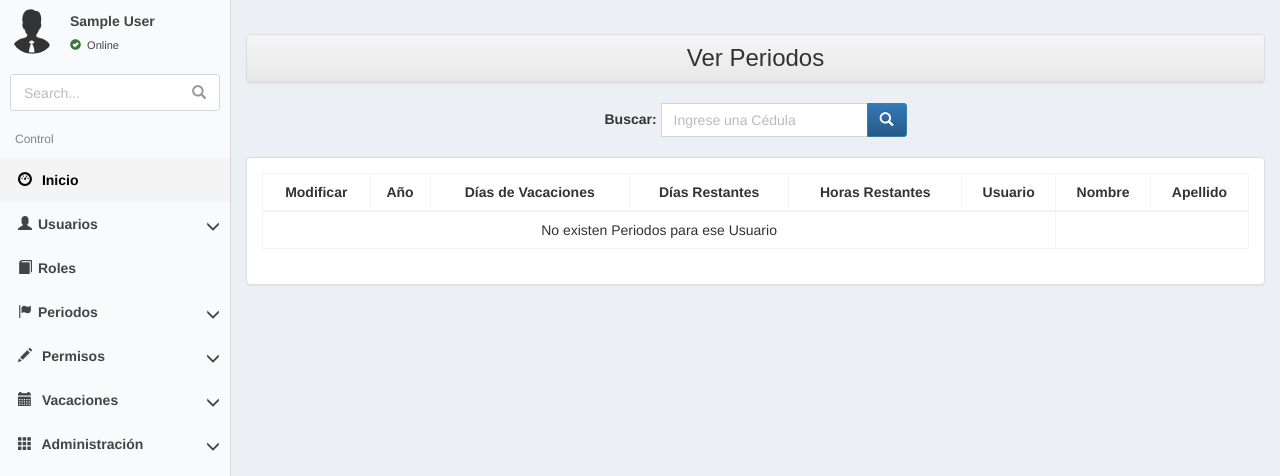
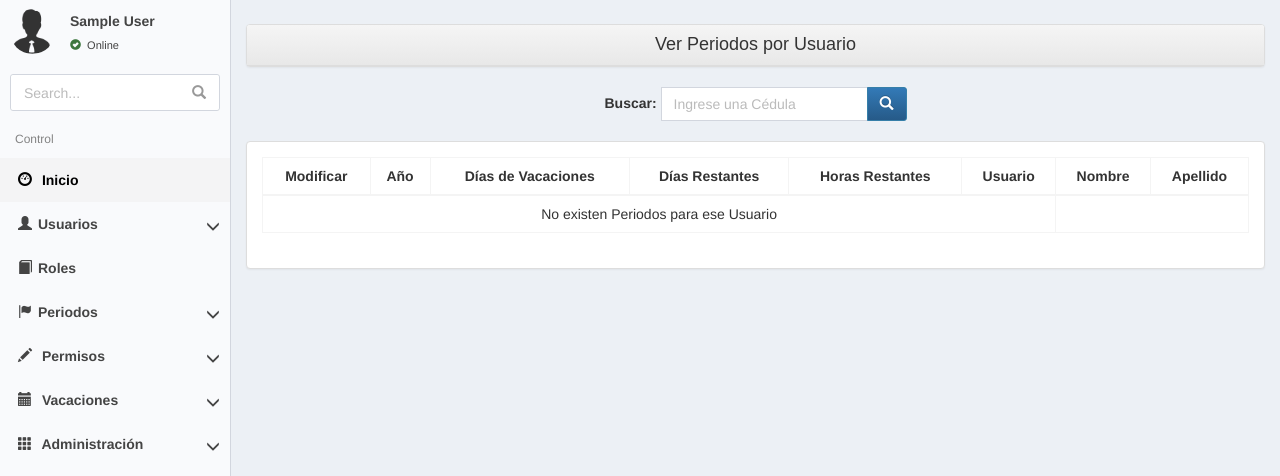
Before and after one commit to jorgevtorresr/SIMCOPV, a Django app: page /usuarios/periodos/verperiodos/ in a window 1280 px wide. Shown: the part 51-527 px from the top of the page. Run offline with Django 3.2, Linux system fonts and the light colour scheme; the visitor is signed in with stand-in values (Sample User, id 1); data comes from the database, SQL or seed files in the repository; parts of the project's set-up code (start-up, migrations or seed data) failed here and were passed over; some libraries are stand-ins or nearby versions.

Commit message:
Fixed h4 title and normalize ui

```diff
--- a/templates/base.html
+++ b/templates/base.html
@@ -147,8 +147,8 @@
               <div class="pull-right"><span class="glyphicon glyphicon-menu-down"></span></div>
               </a>
               <ul class="nav nav-second-level">
-                <li><a href="{% url 'agregarusuario' %}">Agregar Usuario</a></li>
-                <li><a href="{% url 'verusuarios' %}">Ver Usuarios</a></li>
+                <li><a href="{% url 'agregarusuario' %}"><span class="glyphicon glyphicon-record"></span> Agregar Usuario</a></li>
+                <li><a href="{% url 'verusuarios' %}"><span class="glyphicon glyphicon-record"></span> Ver Usuarios</a></li>
               </ul>
             </li>
             <li>
@@ -159,9 +159,9 @@
               <div class="pull-right"><span class="glyphicon glyphicon-menu-down"></span></div>
               </a>
               <ul class="nav nav-second-level">
-                <li><a href="{% url 'agregarperiodo' %}">Agregar Período</a></li>
-                <li><a href="{% url 'agregarperiodoporusuario' %}">Agregar Período por Usuario</a></li>
-                <li><a href="{% url 'verperiodos' %}">Ver Periodos</a></li>
+                <li><a href="{% url 'agregarperiodo' %}"><span class="glyphicon glyphicon-record"></span> Agregar Período</a></li>
+                <li><a href="{% url 'agregarperiodoporusuario' %}"><span class="glyphicon glyphicon-record"></span> Agregar Período por Usuario</a></li>
+                <li><a href="{% url 'verperiodos' %}"><span class="glyphicon glyphicon-record"></span> Ver Periodos</a></li>
               </ul>
             </li>
             <li>
@@ -169,11 +169,11 @@
               <div class="pull-right"><span class="glyphicon glyphicon-menu-down"></span></div></a>
               <ul class="nav nav-second-level">
                 {% if perms.usuarios.pedir_permiso %}
-                  <li><a href="{% url 'permiso' %}">Solicitar Permiso</a></li>
-                  <li><a href="#">Ver Permisos</a></li>
+                  <li><a href="{% url 'permiso' %}"><span class="glyphicon glyphicon-record"></span> Solicitar Permiso</a></li>
+                  <li><a href="#"><span class="glyphicon glyphicon-record"></span> Ver Permisos</a></li>
                 {% endif %}
                 {% if perms.usuarios.validar_permiso %}
-                  <li><a href="#">Validar Permisos</a></li>
+                  <li><a href="#"><span class="glyphicon glyphicon-record"></span> Validar Permisos</a></li>
                 {% endif %}
               </ul>
             </li>
@@ -182,21 +182,21 @@
             <div class="pull-right"><span class="glyphicon glyphicon-menu-down"></span></div></a>
               <ul class="nav nav-second-level">
                 {% if perms.usuarios.crear_vacaciones %}
-                  <li><a href="#">Crear Distributivo Vacaciones</a></li>
+                  <li><a href="#"><span class="glyphicon glyphicon-record"></span> Crear Distributivo Vacaciones</a></li>
                 {% endif %}
                 {% if perms.usuarios.validar_vacaciones %}
-                  <li><a href="#">Validar Vacaciones</a></li>
+                  <li><a href="#"><span class="glyphicon glyphicon-record"></span> Validar Vacaciones</a></li>
                 {% endif %}
-                <li><a href="#">Ver Vacaciones</a></li>
+                <li><a href="#"><span class="glyphicon glyphicon-record"></span> Ver Vacaciones</a></li>
               </ul>
             </li>
             <li><a href="#"><i class='glyphicon glyphicon-th'></i> <span>Administración</span>
             <div class="pull-right"><span class="glyphicon glyphicon-menu-down"></span></div></a>
               <ul class="nav nav-second-level">
                 {% if perms.usuarios.cambiar_password %}
-                  <li><a href="#usuario-pass" data-toggle="modal">Cambiar Contraseña</a></li>
+                  <li><a href="#usuario-pass" data-toggle="modal"><span class="glyphicon glyphicon-record"></span> Cambiar Contraseña</a></li>
                 {% endif %}
-                <li><a href="{% url 'activarusuarios' %}">Activar Usuarios</a></li>
+                <li><a href="{% url 'activarusuarios' %}"><span class="glyphicon glyphicon-record"></span> Activar Usuarios</a></li>
               </ul>
             </li>
             <li><a href="#"><i class='glyphicon glyphicon-bookmark'></i> <span>Reportes</span></a></li>
--- a/templates/usuarios/activarusuarios.html
+++ b/templates/usuarios/activarusuarios.html
@@ -16,13 +16,13 @@
 			</div>
 			{% endfor %}
 	{% endif %}
-	<h3 class="text-center">
+	<h4 class="text-center">
 	<div class="panel panel-default">
 		<div class="panel-heading">
 			Lista de Usuarios no Activos
 		</div>
 	</div>
-	</h3>
+	</h4>
 	<div class="row">
 		<div class="col-xs-12">
 			<div class="text-center">
--- a/templates/usuarios/agregarperiodoporusuario.html
+++ b/templates/usuarios/agregarperiodoporusuario.html
@@ -24,13 +24,13 @@
 			</div>
 			{% endfor %}
 	{% endif %}
-	<h3 class="text-center">
+	<h4 class="text-center">
 	<div class="panel panel-default">
 		<div class="panel-heading">
 			Agregar Periodo por Usuario
 		</div>
 	</div>
-	</h3>
+	</h4>
 	<div class="row">
 		<div class="col-md-3 hidden-xs hidden-sm">
 		</div>
--- a/templates/usuarios/modificarperiodo.html
+++ b/templates/usuarios/modificarperiodo.html
@@ -16,13 +16,13 @@
 		</div>
 		{% endfor %}
 {% endif %}
-<h3 class="text-center">
+<h4 class="text-center">
 <div class="panel panel-default">
 	<div class="panel-heading">
 		Modificar Periodo
 	</div>
 </div>
-</h3>
+</h4>
 <div class="row">
 	<div class="col-md-3 hidden-xs hidden-sm">
 	</div>
--- a/templates/usuarios/verperiodos.html
+++ b/templates/usuarios/verperiodos.html
@@ -1,16 +1,12 @@
 {% extends "base.html" %}
 {% block content %}
-	<div class="row">
-		<div class="col-xs-12">
-			<h3 class="text-center">
-				<div class="panel panel-default">
-					<div class="panel-heading">
-						Ver Periodos
-					</div>
-				</div>
-			</h3>
+	<h4 class="text-center">
+		<div class="panel panel-default">
+			<div class="panel-heading">
+				Ver Periodos por Usuario
+			</div>
 		</div>
-	</div>
+	</h4>
 	<div class="row">
 		<div class="col-xs-12">
 			<div class="text-center">
```
Also changed, not shown: templates/usuarios/agregarperiodo.html (+3 -4 lines), templates/usuarios/asignar-roles.html (+4 -6 lines), templates/usuarios/verusuarios.html (+9 -0 lines).
